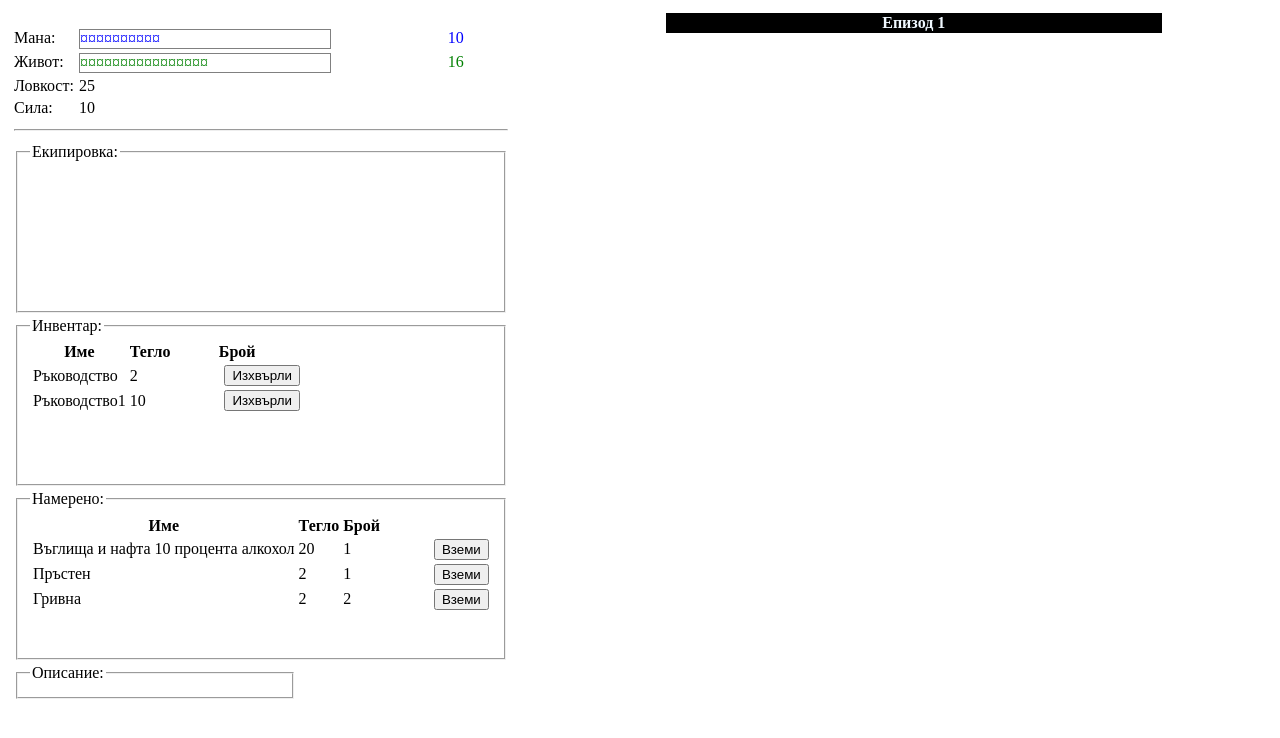
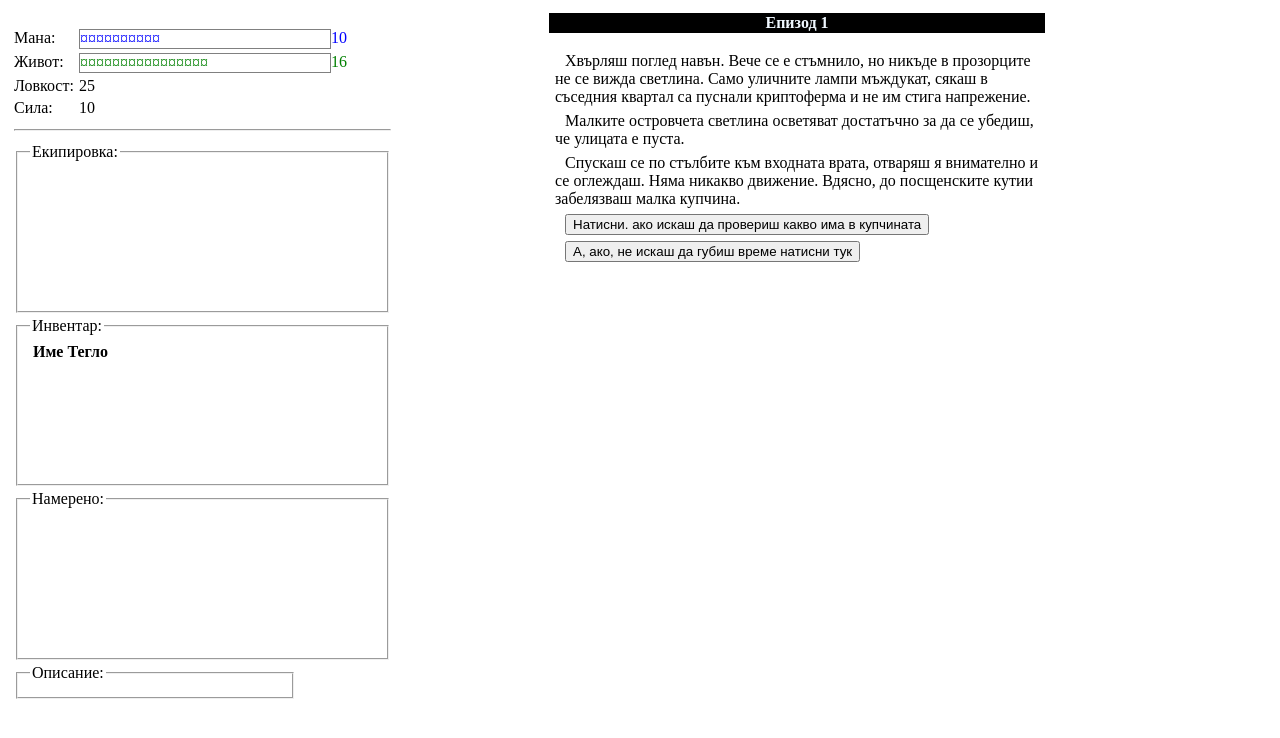
Before and after one commit to PenkoZhivanov/bootk_test, a plain HTML site: page index.html in a window 1280 px wide. Drawn offline with Linux system fonts and the light colour scheme.

Commit message:
dayli update

```diff
--- a/classes.js
+++ b/classes.js
@@ -1,41 +1,44 @@
-class Hero{
+class Hero {
 
-    create(mana,life,dext,stamina,power){
-        this.basic_mana = this.current_mana=mana;
-        this.basic_life=this.current_life=life;
-        this.basic_dext=this.current_dext=dext;
-        this.basic_stamina = this.current_stamina=stamina;
-        this.basic_power=this.current_power=power;
+    create(mana, life, dext, stamina, power) {
+        this.basic_mana = this.current_mana = mana;
+        this.basic_life = this.current_life = life;
+        this.basic_dext = this.current_dext = dext;
+        this.basic_stamina = this.current_stamina = stamina;
+        this.basic_power = this.current_power = power;
     }
 
-    getMana(){
-        return this.mana;
+    getMana() {
+        return this.basic_mana;
     }
-    setMana(points){
-        this.mana+=points;
+    setMana(points) {
+        this.current_mana += points;
     }
-    showBars(){
-      mana.innerHTML=bar.repeat(this.basic_mana);
-      num_mana.innerHTML=this.current_mana;
-      life.innerHTML=bar.repeat(this.basic_life);
-      num_life.innerHTML=this.current_life;
-      num_dext.innerHTML=this.current_dext;
-      num_power.innerHTML=this.current_power;
+    setLife(points) {
+        this.current_life += points;
+    }
+    showBars() {
+        mana.innerHTML = bar.repeat(this.current_mana);
+        num_mana.innerHTML = this.current_mana;
+        life.innerHTML = bar.repeat(this.current_life);
+        num_life.innerHTML = this.current_life;
+        num_dext.innerHTML = this.current_dext;
+        num_power.innerHTML = this.current_power;
     }
 }
 
-class Thing{
-    construct(type,life,mana,dext,power,defense,attack, magic_attack,fire_attack,water_attack,earth_attack,air_attack, regen, stamina){
+class Thing {
+    construct(type, life, mana, dext, power, defense, attack, magic_attack, fire_attack, water_attack, earth_attack, air_attack, regen, stamina) {
         this.type = type;
         this.life = life;
-        this.mana=mana;
+        this.mana = mana;
         this.dext = dext;
-        this.power=power;
+        this.power = power;
         this.defense = defense;
         this.attack = attack;
         this.magic_attack = magic_attack;
         this.fire_attack = fire_attack;
-        this.water_attack=water_attack;
+        this.water_attack = water_attack;
         this.earth_attack = earth_attack;
         this.air_attack = air_attack;
         this.regen = regen;
--- a/config.js
+++ b/config.js
@@ -1,8 +1,11 @@
 const bar = "¤";
 var inventar_mass = 20;
 // индекс в масива
-const teglo = 1;
-const item_name = 0;
-const  visible = 4;
-const broi = 2;
-const item_detail = 3;
+const id = 0;
+const item_name = 1;
+const teglo = 2;
+const broi = 3;
+const item_detail = 4;
+const visible = 5;
+const item_mana=6,item_life=7,item_dexterity=8,item_power=9;
+const isUsable =10;
--- a/data.js
+++ b/data.js
@@ -1,24 +1,26 @@
 
 // sets[][име, тегло, брой, описание, видим]
 const sets = {
-    1: [
-        ["Въглища и нафта 10 процента алкохол", 20,1, "Няма нищо за казване!",1],
-        ["Боза", 1,1, "Няма нищо за казване 3!",0],
-        ["Греда", 50,5, "Дървена, естествено",0],
-        ["Пръстен", 2,1, "Бронзов",1],
-        ["Гривна", 2,2, "Позлатена", 1]
-    ]
+    2: [
+        [1,"Нафта 10 процента алкохол", 20,1, "Няма нищо за казване!",1,0,0,0,0,0],
+        [2,"Боза", 1,1, "Радомирска, толкоз гъста, че може да си подпираш масата. Живот +1",1,0,1,0,0,1],
+        [3,"Греда", 50,5, "Дървена, естествено",1,0,0,0,0,0],
+        [4,"Пръстен", 2,1, "Бронзов, Мана +1,Живот +1",1,1,1,0,0,0],
+        [5,"Гривна", 2,2, "Позлатена, Ловкост +3, Сила -1", 1,0,0,3,0,0]
+    ],
+    3:[
+
+    ],
+    4:[]
 }
 
 const episodes = {
-    1: '<p></p>',
-    2: '<p>Хвърляш поглед навън. Вече се е стъмнило, но никъде в прозорците не се вижда светлина. Само уличните лампи мъждукат, сякаш в съседния квартал са пуснали криптоферма и не им стига напрежение. </p><p>Малките островчета светлина осветяват достатъчно за да се убедиш, че улицата е пуста.</p><p>Спускаш се по стълбите към входната врата, отваряш я внимателно и се оглеждаш. Няма никакво движение. Вдясно, до посщенските кутии забелязваш малка купчина.</p><p><button onclick="go(2)">Натисни. ако искаш да провериш какво има в купчината</button></p><p><button>А, ако, не искаш да губиш време натисни тук</button></p>',
-    3: ''
+    1: '<p>Хвърляш поглед навън. Вече се е стъмнило, но никъде в прозорците не се вижда светлина. Само уличните лампи мъждукат, сякаш в съседния квартал са пуснали криптоферма и не им стига напрежение. </p><p>Малките островчета светлина осветяват достатъчно за да се убедиш, че улицата е пуста.</p><p>Спускаш се по стълбите към входната врата, отваряш я внимателно и се оглеждаш. Няма никакво движение. Вдясно, до посщенските кутии забелязваш малка купчина.</p><p><button onclick="go(2)">Натисни. ако искаш да провериш какво има в купчината</button></p><p><button onclick="go(2)">А, ако, не искаш да губиш време натисни тук</button></p>',
+    2: '<p>Теглиш един шут на купчината и намираш следното:</p><p><button onclick="go(3)">Натисни ако си взел каквото ти трябва</button></p>',
+    3: 'Минаваш от другата страна'
 
 };
 
 var inventar = [
-    ['Ръководство', 2],
-    ['Ръководство1', 10],
 
 ];
--- a/script.js
+++ b/script.js
@@ -13,46 +13,87 @@ go(1);
 r_content.innerHTML = episodes[episode];
 r_content_th.innerHTML = "Епизод " + episode;
 
- showInventar();
+showInventar();
 
 function tt(vis, episode) {
-    vis == 1 ? document.getElementById("tooltip").innerHTML = episode: document.getElementById("tooltip").innerHTML = "";
+    vis == 1 ? document.getElementById("tooltip").innerHTML = episode : document.getElementById("tooltip").innerHTML = "";
 }
 
 function addToInventar(item) {
-    let sum=0;
-    inventar.forEach(element=>{sum+=element[teglo];})
-    if(sum+sets[episode][item][teglo]*sets[episode][item][broi]>inventar_mass){
+    let sum = 0;
+    inventar.forEach(element => { sum += element[teglo]; })
+    if (sum + sets[episode][item][teglo] * sets[episode][item][broi] > inventar_mass) {
         alert('Прекалено тежко!');
-        sum=0;
+        sum = 0;
         return;
     }
 
-    inventar.push([sets[episode][item][item_name],sets[episode][item][teglo],sets[episode][item][broi]]);
-    sets[episode][item][visible]=0;
+    inventar.push(sets[episode][item]);
+    sets[episode][item][visible] = 0;
     go(episode);
     showInventar();
 }
 
 
-function go(episode) {
-    if (sets[episode]) {
+function go(epi) {
+    r_content_th.innerHTML = "Епизод " + epi;
+    console.log(sets[epi]);
+    if (sets[epi]) {
+        var output = "<table id='table_found' onmouseleave='tt(2);'><tr><th>Име</th><th>Тегло</th><th>Брой</th><th></th></tr>";
+        for (var i = 0; i < sets[epi].length; i++) {
 
-        var output = "<table id='table_found' onmouseleave='tt(2);'><tr><th>Име</th><th>Тегло</th><th>Брой</th><th></th></tr>";
-        for (var i = 0; i < sets[episode].length; i++) {
-            if(sets[episode][i][visible]==0) continue;
-            output = `${output}<tr ><td class="bor" onmouseover="tt(1,'${sets[episode][i][3]}');"> ${sets[episode][i][0]}</td><td > ${sets[episode][i][teglo]}</td><td > ${sets[episode][i][broi]}</td><td><button class='get' onclick='addToInventar(${i})'>Вземи</button></td></tr>`;
+            if (sets[epi][i][visible] == 0) continue;
+            output = `${output}<tr ><td class="bor" onmouseover="tt(1,'${sets[epi][i][item_detail]}');"> ${sets[epi][i][1]}</td><td > ${sets[epi][i][teglo]}</td><td > ${sets[epi][i][broi]}</td><td><button class='get' onclick='addToInventar(${i})'>Вземи</button></td></tr>`;
         }
         found.innerHTML = output + "</table>";
+
     }
+    episode = epi;
+    r_content.innerHTML = episodes[episode];
 }
 
-function showInventar(){
-   let output =  "<table id='table_inventar' onmouseleave='tt(2);'><tr><th>Име</th><th>Тегло</th><th>Брой</th><th></th></tr>";
+function showInventar() {
+    let output = "<table id='table_inventar' onmouseleave='tt(2);'><tr><th>Име</th><th>Тегло</th><th></th></tr>";
     //inventar.forEach(element=>{sum+=element[teglo];});
     for (let i = 0; i < inventar.length; i++) {
-        output = `${output}<tr ><td class="bor" onmouseover="tt(1,'${inventar[i][3]}');"> ${inventar[i][0]}</td><td > ${inventar[i][teglo]}</td><td><button class='get' onclick='removeFromInventar(${i})'>Изхвърли</button></td></tr>`;
+        let usable = "Екипирай";
+        if (inventar[i][isUsable]) { usable = "<b class='bgreen'>Използвай</b>";}
+        output = `${output}<tr ><td class="bor" onmouseover="tt(1,'${inventar[i][item_detail]}');"> ${inventar[i][item_name]}</td><td > ${inventar[i][teglo]}</td><td><button class='get' onclick='equip(${i})'>${usable}</button><button class='remove' onclick='removeFromInventar(${i})'>Изхвърли</button></td></tr>`;
     }
 
-    inventar_table.innerHTML=output+"</table>";
+    inventar_table.innerHTML = output + "</table>";
 }
+
+function removeFromInventar(item) {
+    var isInCurrentEpisode = false;
+    if (sets[episode]) {
+        sets[episode].forEach(
+            function (element) {
+                if (inventar[item][id] == element[id]) {
+                    element[visible] = 1;
+                    isInCurrentEpisode = true;
+                }
+            });
+
+    }
+
+    if (!isInCurrentEpisode) {
+        sets[episode].push(inventar[item]);
+        sets[episode][item][visible]=1;
+    }
+
+    inventar.splice(item, 1);
+    showInventar();
+    go(episode);
+}
+
+function equip(item){
+
+    if(inventar[item][isUsable]) {
+         hero.setMana(inventar[item][item_life]);
+         hero.showBars();
+    } else {
+        console.log("no");
+    }
+
+}
--- a/styles.css
+++ b/styles.css
@@ -10,9 +10,15 @@ table#table_found{width: 400px;}
 p{padding-left: 5px;}
 #field_found,#field_inventar,#field_equip{min-height: 150px;}
 .get{margin-left:50px;}
+.remove{margin-left: 5px;}
 .bor{cursor:help ;}
 .bor:hover{color:red;}
 p{text-indent: 10px; margin-bottom: -10px;}
 #r_content, #td_content{width: 500px; text-align: left; vertical-align: text-top;}
 #r_content_th{background-color: black;color: aliceblue;font-weight: bold;text-align: center;}
  #td_content{padding-left:150px;}
+ table{
+    table-layout: fixed;
+}
+td{ word-wrap: break-word;}
+.bgreen{font-weight: bold;color:green;}
```
